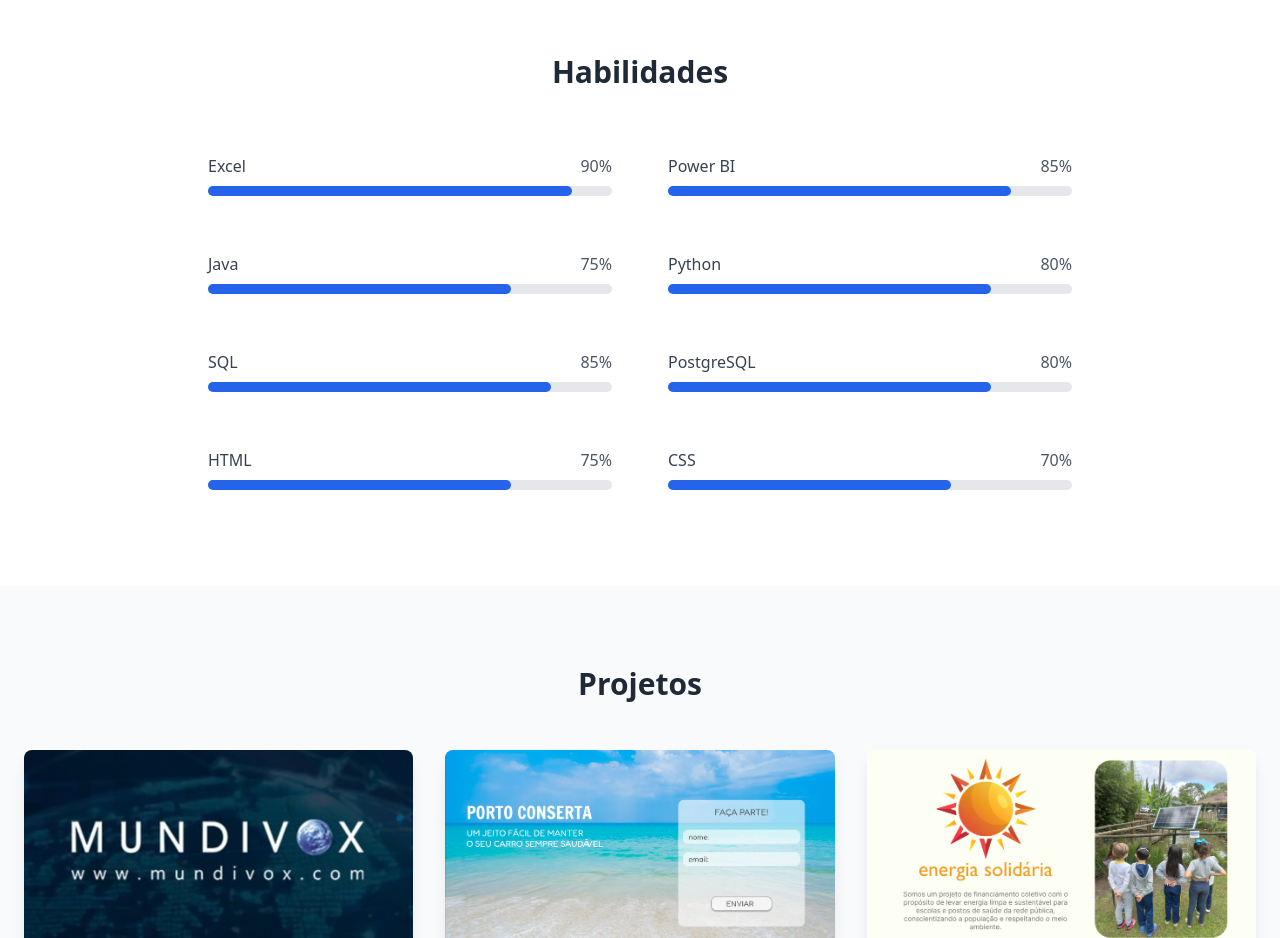
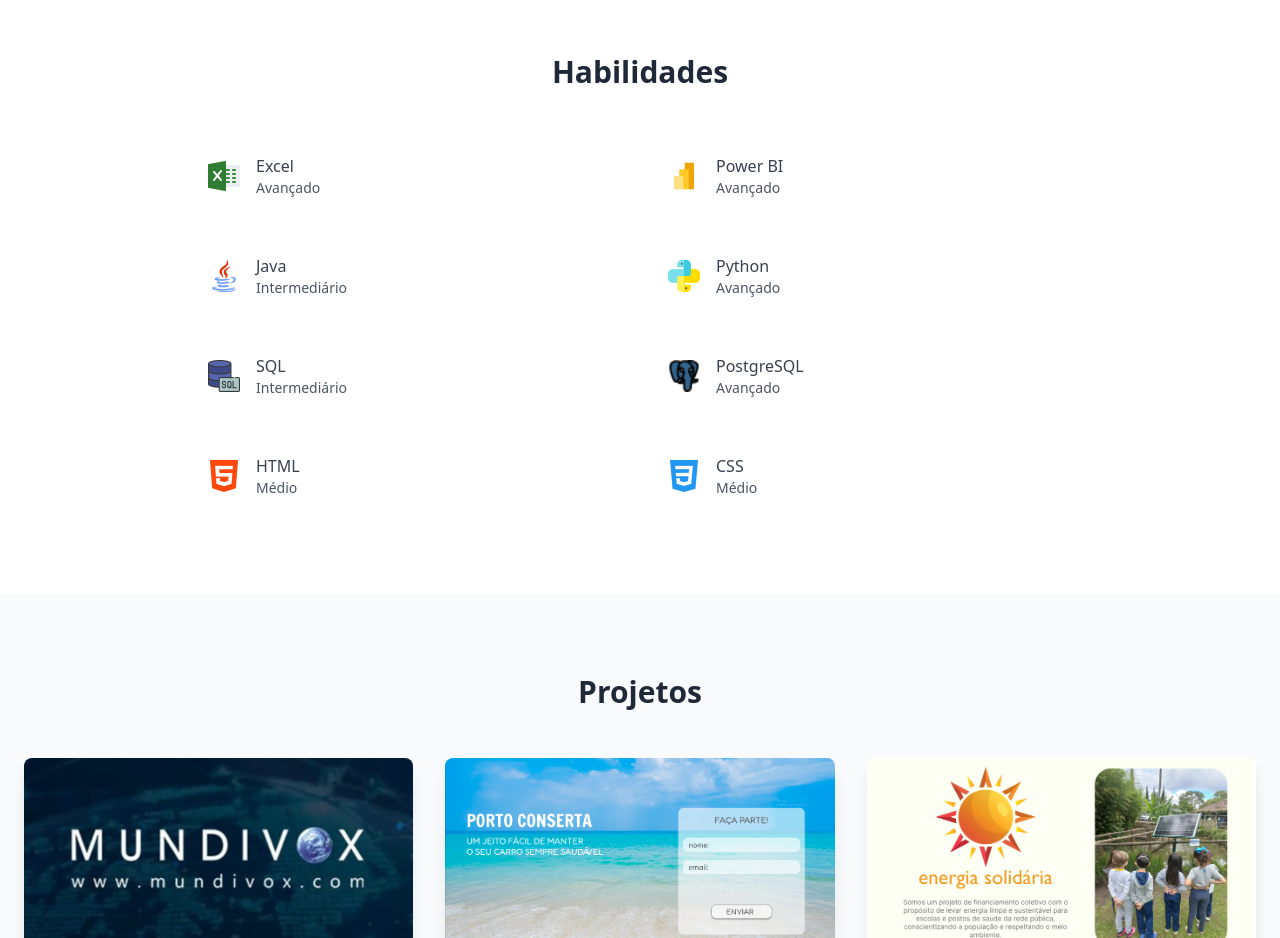
Before and after one commit to carmowa/portfolio-carmona, a React (Vite) app in the folder portfolio/: page / in a window 1280 px wide. Shown: the part 1200-2138 px from the top of the page. Built offline with nearby package versions, Linux system fonts and the light colour scheme.

Commit message:
Icones das primeiras habilidades adicionados.

```diff
--- a/portfolio/src/App.tsx
+++ b/portfolio/src/App.tsx
@@ -3,6 +3,14 @@ import FotoPortoConserta from "./img/projeto-porto-conserta.png";
 import FotoMundivox from "./img/mundivox.png"
 import FotoEnergiaSolidaria from "./img/projeto-energia-solidaria-teste.png"
 import FotoFuturoABeiraMar from "./img/projeto-futuro-a-beira-mar-teste.png"
+import IconeExcel from "./img/icone-excel.png"
+import IconeJava from "./img/icone-java.png"
+import IconeSQL from "./img/icone-sql.png"
+import IconeHTML from "./img/icone-html.png"
+import IconePowerBI from "./img/icone-powerbi.png"
+import IconePython from "./img/icone-python.png"
+import IconePostgreSQL from "./img/icone-postgresql.png"
+import IconeCSS from "./img/icone-css.png"
 import React, { useEffect } from 'react';
 import { Link } from 'react-scroll';
 import AOS from 'aos';
@@ -18,14 +26,14 @@ function App() {
   }, []);
 
   const skills = [
-    { name: 'Excel', level: 90 },
-    { name: 'Power BI', level: 85 },
-    { name: 'Java', level: 75 },
-    { name: 'Python', level: 80 },
-    { name: 'SQL', level: 85 },
-    { name: 'PostgreSQL', level: 80 },
-    { name: 'HTML', level: 75 },
-    { name: 'CSS', level: 70 },
+    { name: 'Excel', icon: IconeExcel, level: 'Avançado' },
+    { name: 'Power BI', icon: IconePowerBI, level: 'Avançado' },
+    { name: 'Java', icon: IconeJava, level: 'Intermediário' },
+    { name: 'Python', icon: IconePython, level: 'Avançado' },
+    { name: 'SQL', icon: IconeSQL, level: 'Intermediário' },
+    { name: 'PostgreSQL', icon: IconePostgreSQL, level: 'Avançado' },
+    { name: 'HTML', icon: IconeHTML, level: 'Médio' },
+    { name: 'CSS', icon: IconeCSS, level: 'Médio' },
   ];
 
   return (
@@ -89,16 +97,11 @@ function App() {
           <h2 className="text-3xl font-bold text-center text-gray-800 mb-12">Habilidades</h2>
           <div className="grid grid-cols-1 md:grid-cols-2 gap-6 max-w-4xl mx-auto">
             {skills.map((skill, index) => (
-              <div key={skill.name} className="p-4" data-aos="fade-up" data-aos-delay={index * 100}>
-                <div className="flex justify-between mb-2">
+              <div key={skill.name} className="flex items-center p-4" data-aos="fade-up" data-aos-delay={index * 100}>
+                <img src={skill.icon} alt={skill.name} className="w-8 h-8 mr-4" />
+                <div>
                   <span className="text-gray-700 font-medium">{skill.name}</span>
-                  <span className="text-gray-600">{skill.level}%</span>
-                </div>
-                <div className="w-full bg-gray-200 rounded-full h-2.5">
-                  <div
-                    className="bg-blue-600 h-2.5 rounded-full transition-all duration-500"
-                    style={{ width: `${skill.level}%` }}
-                  ></div>
+                  <div className="text-gray-600 text-sm">{skill.level}</div>
                 </div>
               </div>
             ))}
@@ -110,7 +113,6 @@ function App() {
         <div className="container mx-auto px-6" data-aos="fade-up">
           <h2 className="text-3xl font-bold text-center text-gray-800 mb-12">Projetos</h2>
           <div className="grid grid-cols-1 md:grid-cols-2 lg:grid-cols-3 gap-8">
-            {/* Exemplo de Projeto - Substitua com seus projetos reais */}
             <div className="bg-white rounded-lg shadow-lg overflow-hidden" data-aos="fade-up">
               <img
                 src={FotoMundivox}
@@ -124,7 +126,6 @@ function App() {
                 </p>
               </div>
             </div>
-            {/* Adicione mais projetos aqui */}
             <div className="bg-white rounded-lg shadow-lg overflow-hidden" data-aos="fade-up">
               <img
                 src={FotoPortoConserta}
@@ -138,7 +139,6 @@ function App() {
                 </p>
               </div>
             </div>
-            {/* Adicione mais projetos aqui */}
             <div className="bg-white rounded-lg shadow-lg overflow-hidden" data-aos="fade-up">
               <img
                 src={FotoEnergiaSolidaria}
@@ -152,7 +152,6 @@ function App() {
                 </p>
               </div>
             </div>
-            {/* Adicione mais projetos aqui */}
             <div className="bg-white rounded-lg shadow-lg overflow-hidden" data-aos="fade-up">
               <img
                 src={FotoFuturoABeiraMar}
@@ -166,7 +165,6 @@ function App() {
                 </p>
               </div>
             </div>
-            {/* Adicione mais projetos aqui */}
           </div>
         </div>
       </section>
@@ -176,7 +174,7 @@ function App() {
         <div className="container mx-auto px-6" data-aos="fade-up">
           <h2 className="text-3xl font-bold text-center text-gray-800 mb-12">Contato</h2>
           <div className="flex justify-center space-x-8">
-            <a href="victorcarmona1802@gmail.com" className="text-gray-600 hover:text-blue-600">
+            <a href="mailto:victorcarmona1802@gmail.com" className="text-gray-600 hover:text-blue-600">
               <Mail size={24} />
             </a>
             <a href="https://linkedin.com/in/carmowa" className="text-gray-600 hover:text-blue-600">
```
